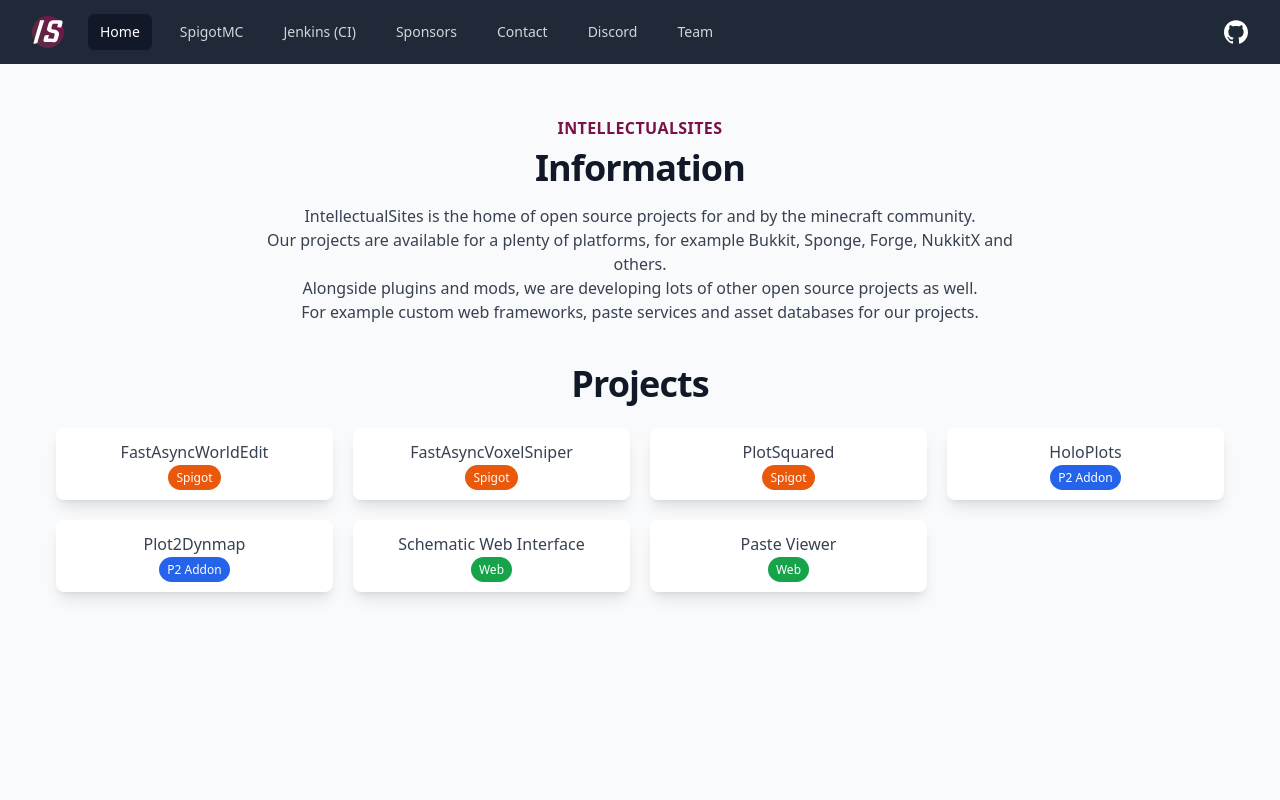
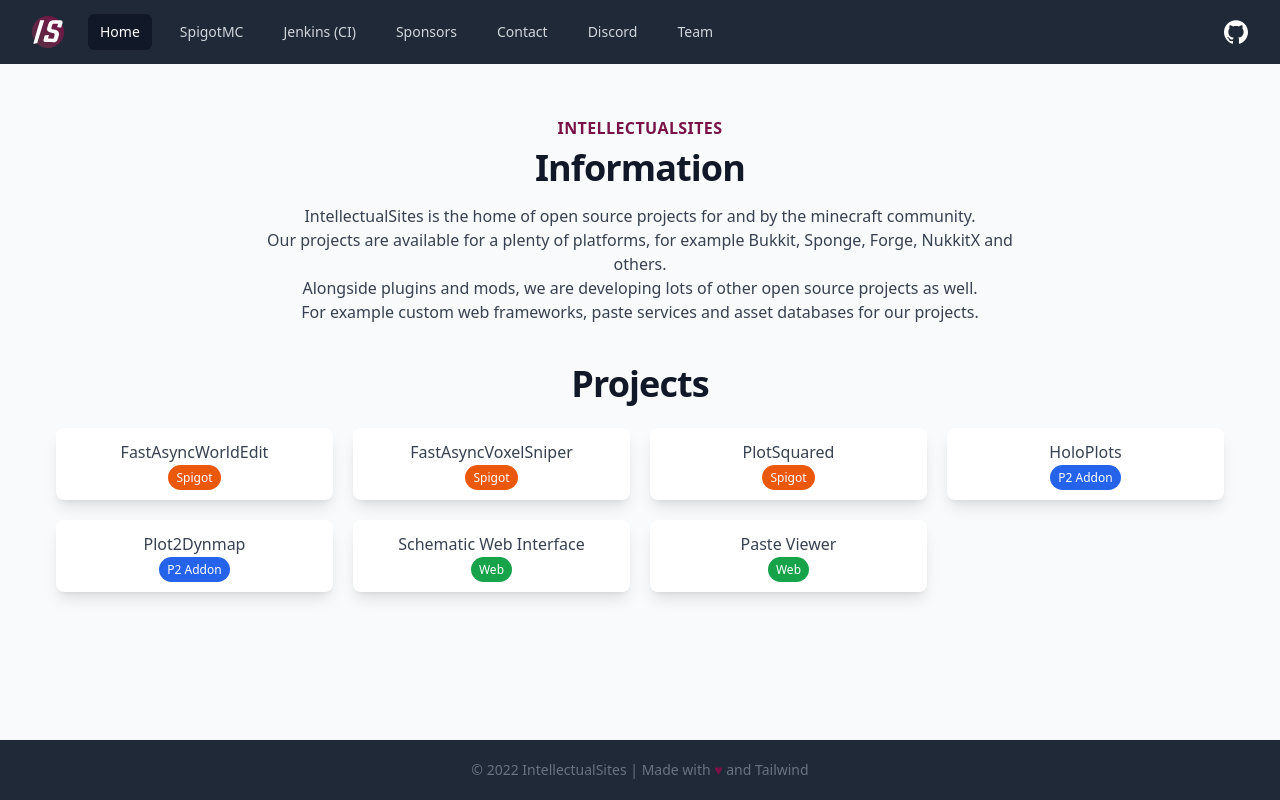
Before and after one commit to IntellectualSites/intellectualsites-web, a Vue app: page / in a window 1280 px wide. Built offline with nearby package versions, Linux system fonts and the light colour scheme.

Commit message:
feat: design changes

```diff
--- a/src/App.vue
+++ b/src/App.vue
@@ -7,5 +7,12 @@
   <div class="flex flex-col h-screen">
     <NavigationComponent />
     <RouterView class="grow mt-5" />
+    <footer class="bg-gray-800 shadow flex items-center justify-center p-5">
+      <span class="text-sm text-gray-500 sm:text-center dark:text-gray-400"
+        >© {{ new Date().getUTCFullYear() }} IntellectualSites | Made with
+        <span class="text-is-red">&hearts;</span> and
+        <a href="https://tailwindcss.com">Tailwind</a>
+      </span>
+    </footer>
   </div>
 </template>
--- a/src/views/ContactView.vue
+++ b/src/views/ContactView.vue
@@ -25,7 +25,8 @@
           >
             <div class="relative justify-self-center">
               <dt>
-                <div
+                <a
+                  href="mailto:contact@intellectualsites.com"
                   class="absolute flex items-center justify-center h-12 w-12 rounded-md bg-is-red text-white"
                 >
                   <svg
@@ -42,7 +43,7 @@
                       d="M3 8l7.89 5.26a2 2 0 002.22 0L21 8M5 19h14a2 2 0 002-2V7a2 2 0 00-2-2H5a2 2 0 00-2 2v10a2 2 0 002 2z"
                     ></path>
                   </svg>
-                </div>
+                </a>
                 <p class="ml-16 text-lg leading-6 font-medium text-gray-900">
                   Mail
                 </p>
@@ -56,11 +57,12 @@
 
             <div class="relative justify-self-center">
               <dt>
-                <div
+                <a
+                  href="https://github.com/NotMyFault"
                   class="absolute flex items-center justify-center h-12 w-12 rounded-md bg-is-red text-white"
                 >
                   <img src="../assets/icons/github-white.svg" class="h-6" />
-                </div>
+                </a>
                 <p class="ml-16 text-lg leading-6 font-medium text-gray-900">
                   GitHub
                 </p>
@@ -72,11 +74,12 @@
 
             <div class="relative justify-self-center">
               <dt>
-                <div
+                <a
+                  href="https://discord.com/users/254790994594234370"
                   class="absolute flex items-center justify-center h-12 w-12 rounded-md bg-is-red text-white"
                 >
                   <img src="../assets/icons/discord.svg" class="h-6" />
-                </div>
+                </a>
                 <p class="ml-16 text-lg leading-6 font-medium text-gray-900">
                   Discord
                 </p>
--- a/src/views/TeamView.vue
+++ b/src/views/TeamView.vue
@@ -1,6 +1,6 @@
 <template>
   <div class="max-w-7xl mx-auto px-4 sm:px-6 lg:px-8">
-    <div class="lg:text-center">
+    <div class="text-center">
       <p
         class="mt-2 text-3xl leading-8 font-bold tracking-tight text-gray-900 sm:text-4xl"
       >
@@ -9,7 +9,7 @@
     </div>
     <div
       v-if="members !== undefined"
-      class="grid lg:grid-cols-4 md:grid-cols-2 grid-cols-1 gap-5 mt-6 max-w-7xl text-l text-gray-700 lg:mx-auto mb-5"
+      class="grid lg:grid-cols-4 md:grid-cols-4 sm:grid-cols-3 gap-5 my-6 max-w-7xl text-l text-gray-700 lg:mx-auto"
     >
       <a
         v-for="member in members"
```
